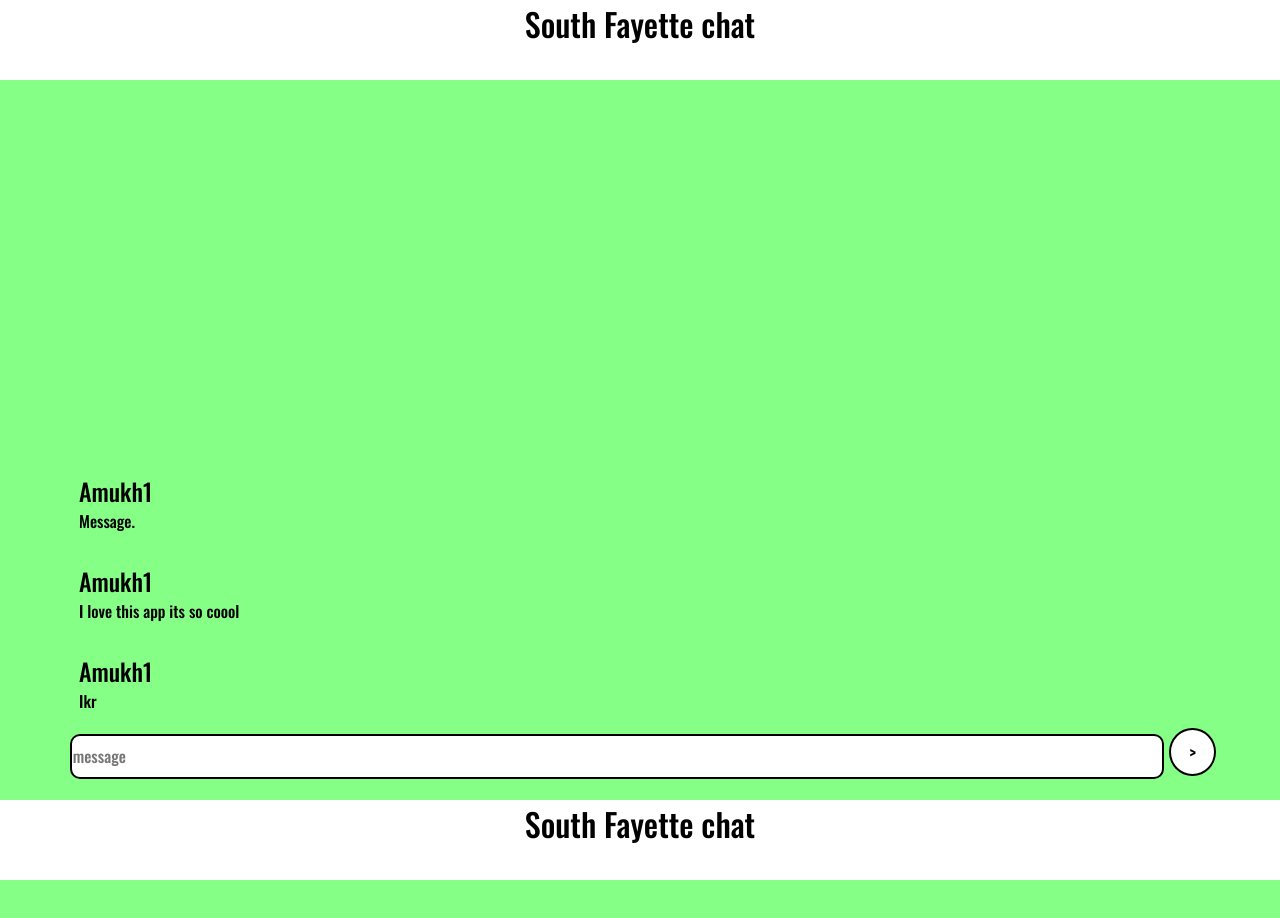
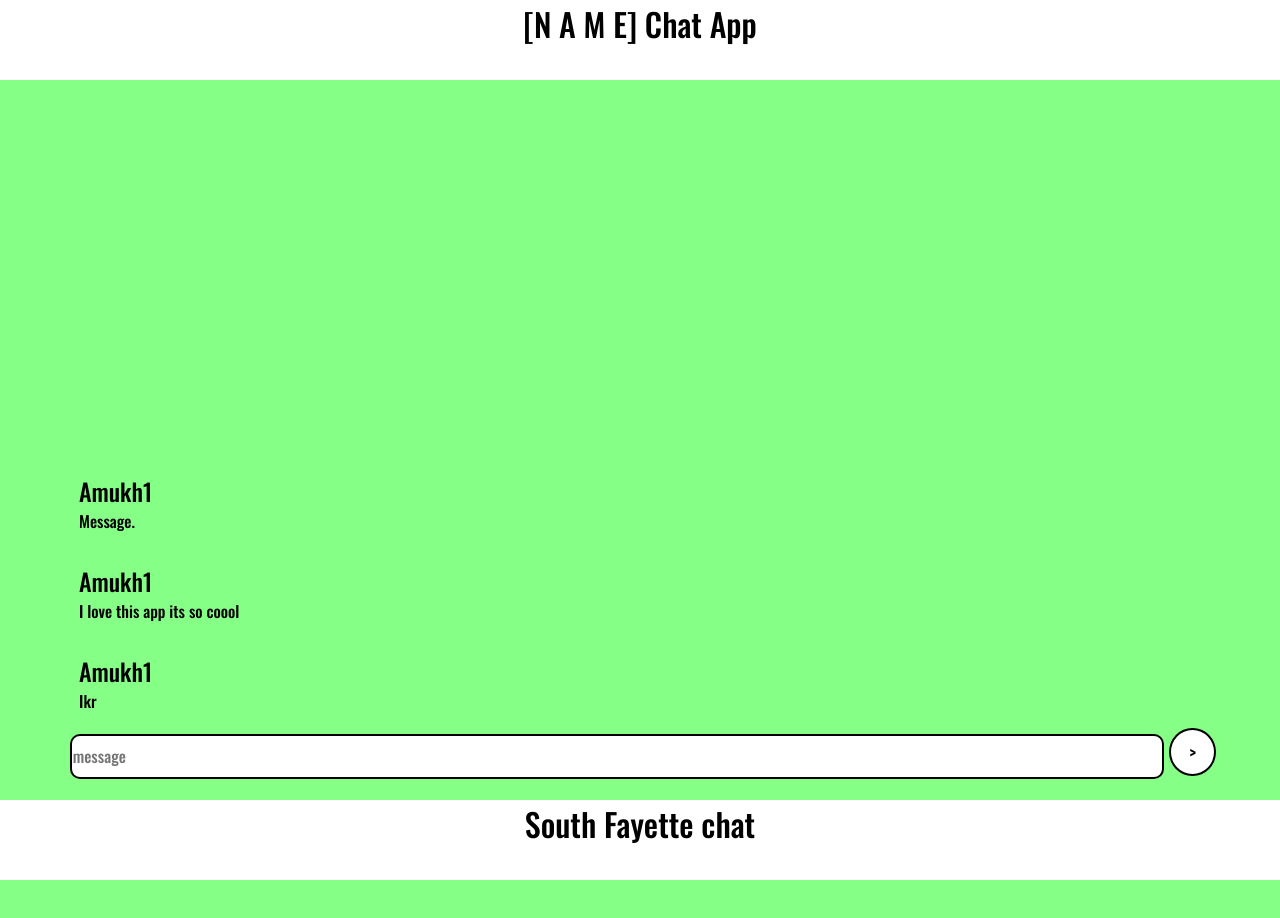
Before and after one commit to amukh1/newchat, a plain HTML site: page app.html in a window 1280 px wide. Shown: the top 918 px of the page. Drawn offline with nearby package versions, Linux system fonts and the light colour scheme; no server answers.

Commit message:
Update app.html

```diff
--- a/app.html
+++ b/app.html
@@ -8,7 +8,7 @@
     <link rel="stylesheet" href="app.css">
 </head>
 <body>
-    <div class="nav">South Fayette chat</div>
+    <div class="nav">[N A M E] Chat App</div>
     <div class="main">
         <div class="messages" id="msgs">
             <div class="message">
```
